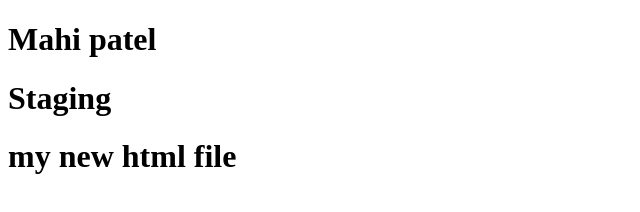
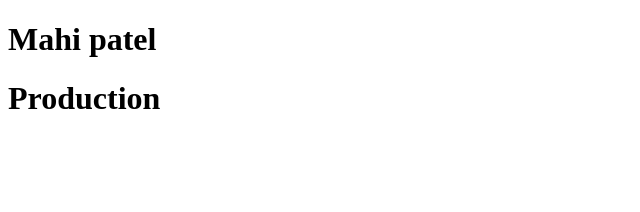
Before and after one commit to MAHI2710-web/Mahi_202326800064_Mid2025, a plain HTML site: page hello.html in a window 1280 px wide. Shown: the whole page, without its empty margins (0-640 px from the left). Drawn offline with Linux system fonts and the light colour scheme.

Commit message:
fifth commit

```diff
--- a/hello.html
+++ b/hello.html
@@ -7,7 +7,7 @@
 </head>
 <body>
     <h1> Mahi patel</h1>
-    <h1> Staging</h1>
-    <h1> my new html file</h1>
+    <h1> Production</h1>
+
 </body>
 </html>
```
